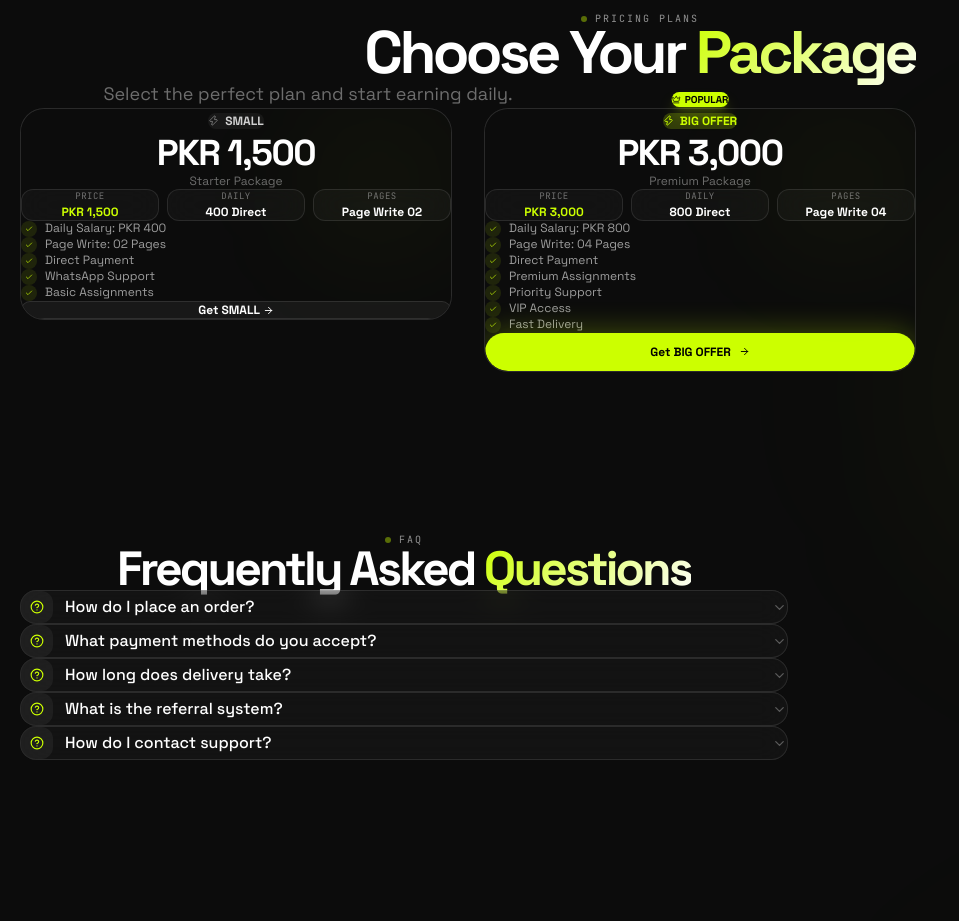
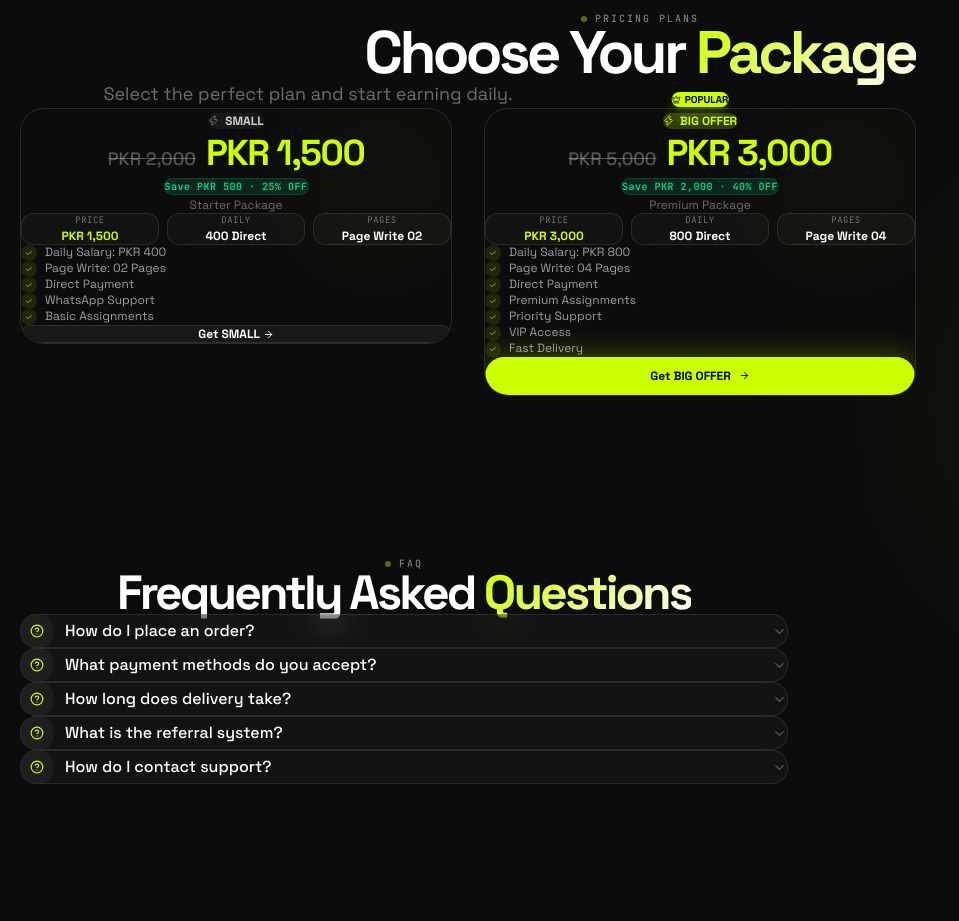
Before and after one commit to cyber589-star/Shaheen-assignment-Company, a Next.js app: page / in a window 1280 px wide. Shown: the part 3400-4321 px from the top of the page, without its empty margins (0-959 px from the left). Built offline with nearby package versions, Linux system fonts and the light colour scheme; no server answers; the database is empty.

Commit message:
Add modern compare price display with discount badge

```diff
--- a/src/components/sections/Packages.tsx
+++ b/src/components/sections/Packages.tsx
@@ -56,13 +56,20 @@ export default function Packages({ onSelect }: { onSelect?: (pkgId: string) => v
                   <div className="absolute top-0 right-0 w-36 h-36 bg-lime/5 rounded-full blur-3xl pointer-events-none" />
 
                     <div className="text-center mb-3 relative">
-                    <div className={`inline-flex items-center gap-1.5 px-2.5 py-1 rounded-full mb-2 ${pkg.popular ? 'bg-lime/20' : 'bg-white/5'}`}>
+                    <div className={`inline-flex items-center gap-1.5 px-2.5 py-1 rounded-full mb-3 ${pkg.popular ? 'bg-lime/20' : 'bg-white/5'}`}>
                       {pkg.popular ? <Zap size={11} className="text-lime shrink-0" /> : <Zap size={11} className="text-white/40 shrink-0" />}
                       <span className={`font-bold text-xs ${pkg.popular ? 'text-lime' : 'text-white/80'}`}>
                         {pkg.name}
                       </span>
                     </div>
-                    <h3 className="text-2xl sm:text-4xl font-bold text-white mb-1 tracking-[-0.04em] text-safe">{pkg.price}</h3>
+                    {/* Modern eCommerce pricing */}
+                    <div className="flex items-baseline justify-center gap-2.5 mb-1">
+                      <span className="text-sm sm:text-lg text-white/30 line-through font-medium">{pkg.comparePrice}</span>
+                      <span className="text-2xl sm:text-4xl font-bold text-lime tracking-[-0.04em] text-safe">{pkg.price}</span>
+                    </div>
+                    <div className="inline-flex items-center gap-1 px-2.5 py-0.5 rounded-full bg-emerald-500/15 border border-emerald-500/20 text-emerald-400 text-[10px] font-bold mono tracking-wider mb-1">
+                      Save PKR {(pkg.comparePriceValue - pkg.priceValue).toLocaleString()} · {Math.round((1 - pkg.priceValue / pkg.comparePriceValue) * 100)}% OFF
+                    </div>
                     <p className="text-white/40 text-xs text-safe">{pkg.subtitle}</p>
                   </div>
 
--- a/src/data/content.ts
+++ b/src/data/content.ts
@@ -27,6 +27,8 @@ export interface Package {
   subtitle: string
   price: string
   priceValue: number
+  comparePrice: string
+  comparePriceValue: number
   joinFee: string
   dailySalary: string
   pageWrite: string
@@ -43,6 +45,8 @@ export const packages: Package[] = [
     subtitle: 'Starter Package',
     price: 'PKR 1,500',
     priceValue: 1500,
+    comparePrice: 'PKR 2,000',
+    comparePriceValue: 2000,
     joinFee: 'PKR 1,500',
     dailySalary: '400 Direct',
     pageWrite: 'Page Write 02',
@@ -63,6 +67,8 @@ export const packages: Package[] = [
     subtitle: 'Premium Package',
     price: 'PKR 3,000',
     priceValue: 3000,
+    comparePrice: 'PKR 5,000',
+    comparePriceValue: 5000,
     joinFee: 'PKR 3,000',
     dailySalary: '800 Direct',
     pageWrite: 'Page Write 04',
```
